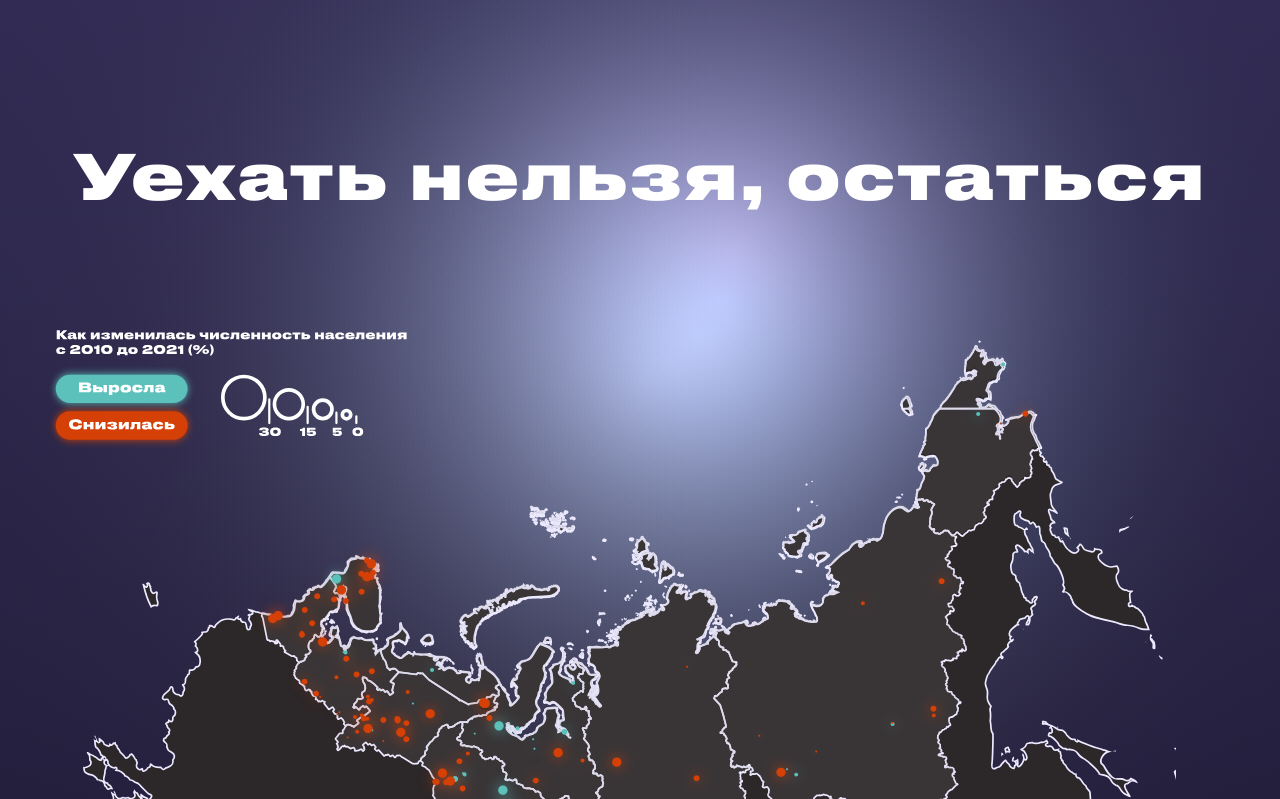
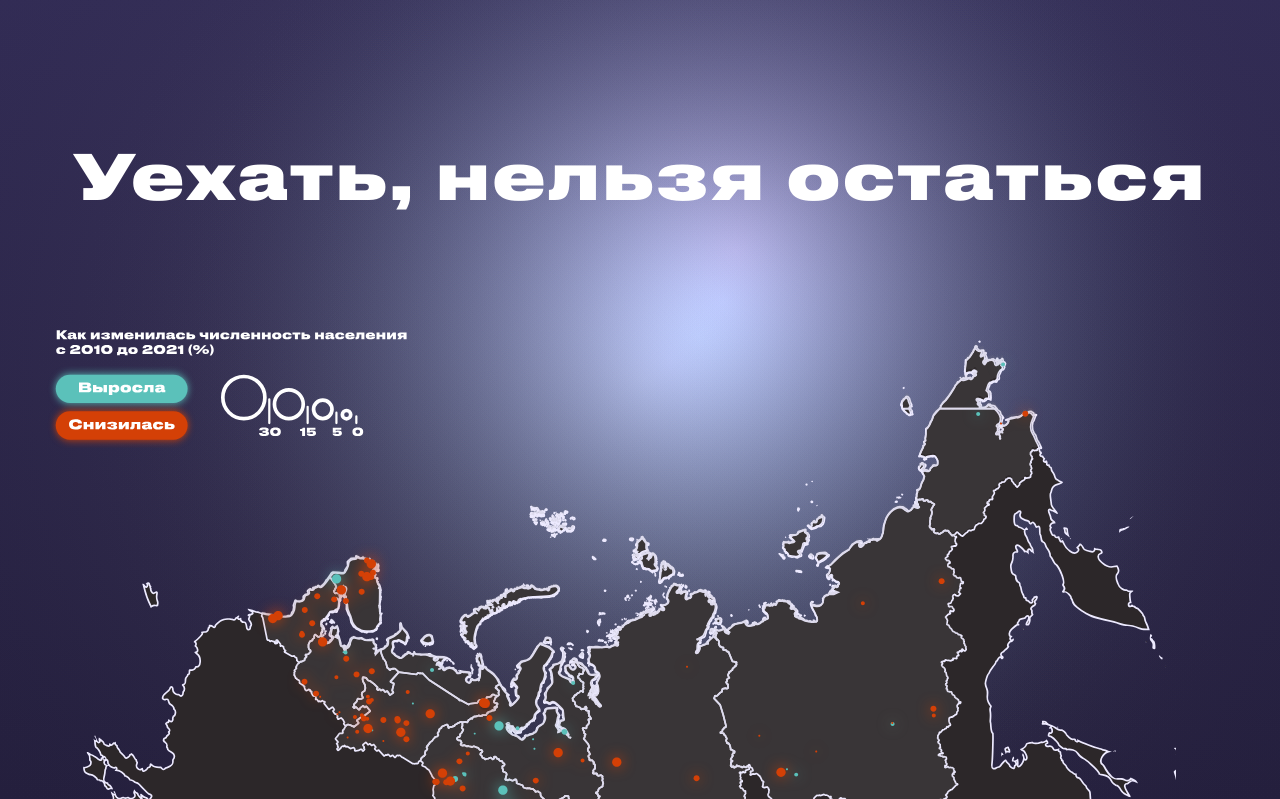
Before and after one commit to Komarik230/SberIndex_ArcticResettlement, a Flask app: page /left in a window 1280 px wide. Shown: the top 799 px of the page. Run offline with Flask 3, Linux system fonts and the light colour scheme.

Commit message:
all done!

```diff
--- a/templates/scenario_left.html
+++ b/templates/scenario_left.html
@@ -10,7 +10,7 @@
 
 <body>
 <!-- Заголовок -->
-<h1 class="scenario-title">Уехать нельзя, остаться</h1>
+<h1 class="scenario-title">Уехать, нельзя остаться</h1>
 
 <!-- СЕВЕРНОЕ СИЯНИЕ -->
 <canvas id="auroraCanvas"></canvas>
```
